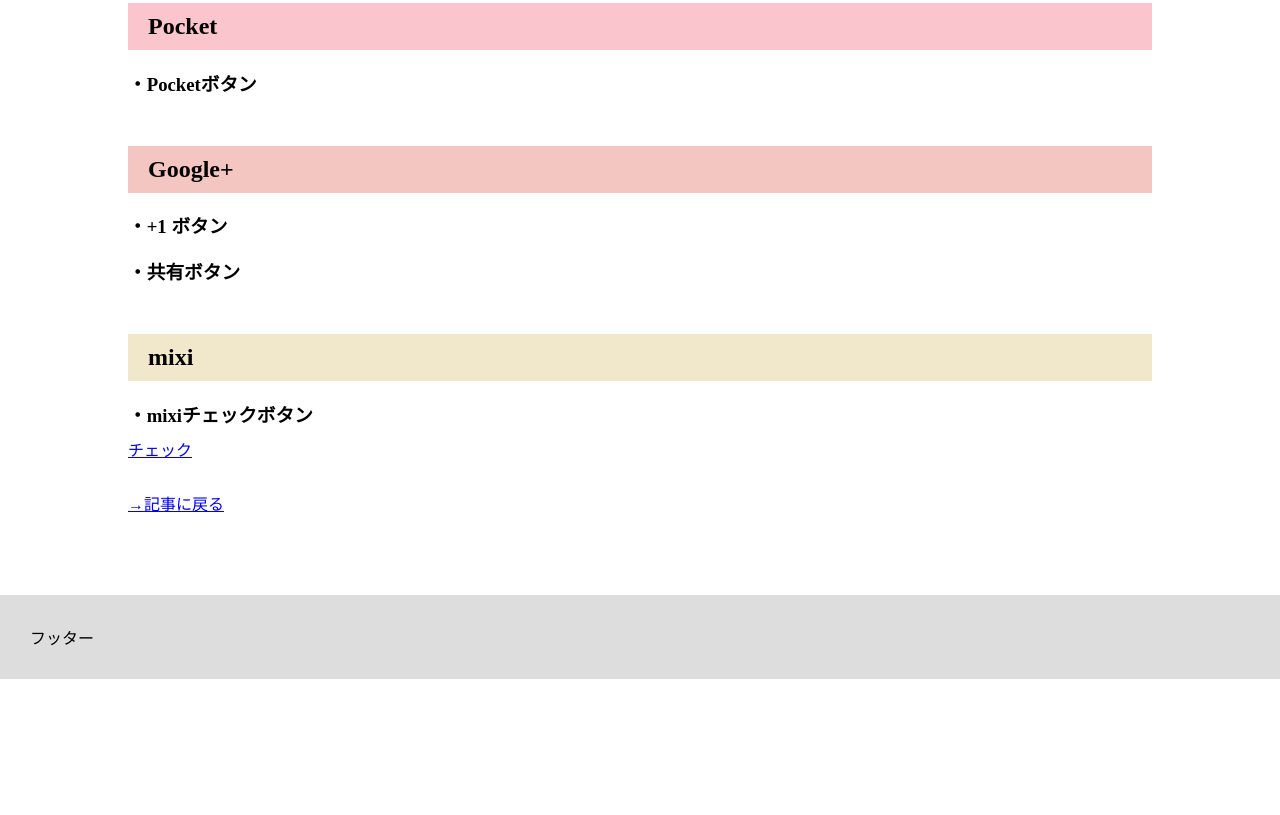
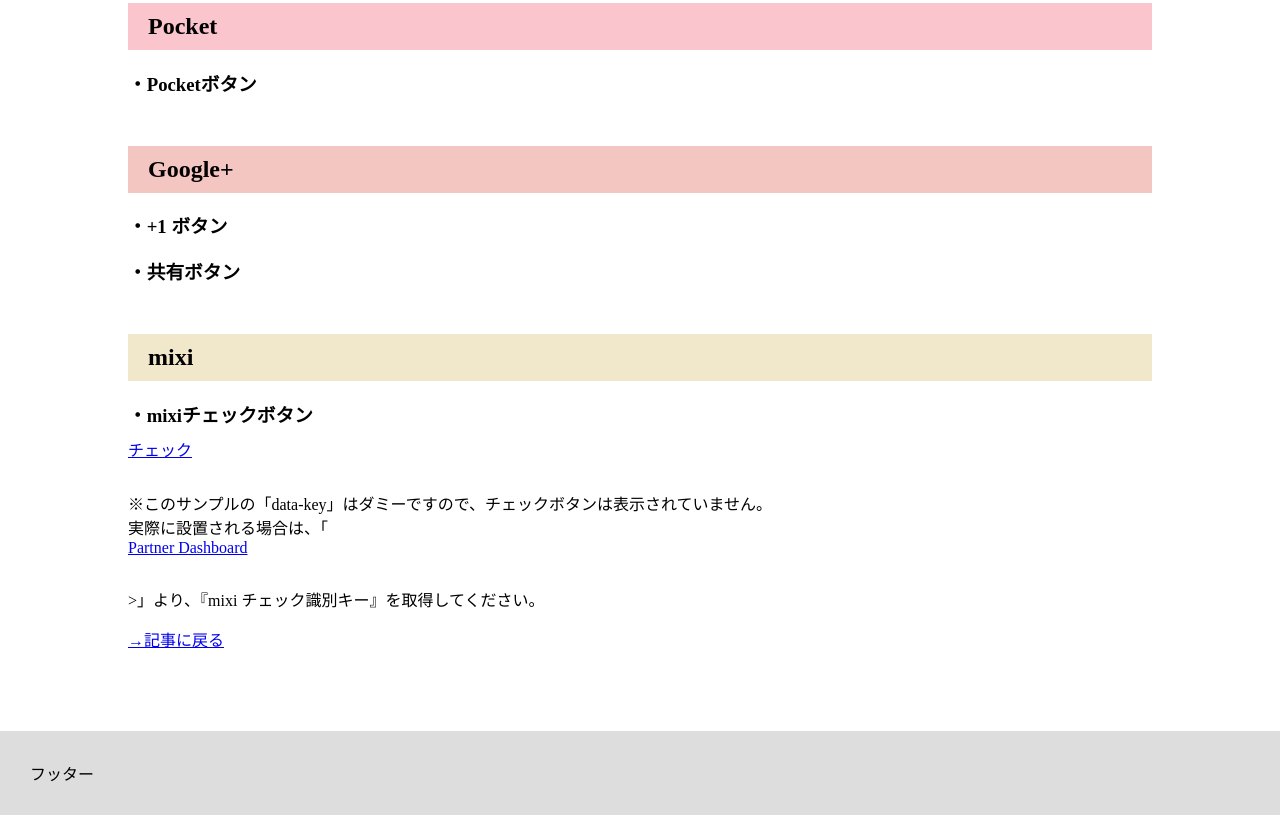
Before and after one commit to tipsnote/snsbutton_2019, a plain HTML site: page index.html in a window 1280 px wide. Shown: the part 1164-1979 px from the top of the page. Before the commit the page ends 1843 px from the top, so only its background shows below. Drawn offline with Linux system fonts and the light colour scheme; a script that the page names is missing.

Commit message:
TipsNote1901

```diff
--- a/index.html
+++ b/index.html
@@ -1,7 +1,7 @@
 <!DOCTYPE html>
-<!-- <html lang="ja">
-mixi：mixiチェックを使用する際は、2行目の記述を以下のものに差し替え -->
-<html lang="ja" prefix:og="http://ogp.me/ns#" prefix:mixi="http://mixi-platform.com/ns#">
+<html lang="ja">
+<!-- mixi：mixiチェックを使用する際は、2行目の記述を以下のものに差し替え
+<html lang="ja" prefix:og="http://ogp.me/ns#" prefix:mixi="http://mixi-platform.com/ns#"> -->
 <head>
 	<meta charset="UTF-8">
 	<title>SNSボタン設置例｜Tips Note by TAM</title>
@@ -109,9 +109,9 @@ mixi：mixiチェックを使用する際は、2行目の記述を以下のも
 
 <h2 class="mx">mixi</h2>
 <h3>・mixiチェックボタン</h3>
-<a href="http://static.mixi.jp/share.pl" class="mixi-check-button" data-button="button-1" data-key="07114d26e9feca00c008f92187e8dc20ddfd6636" data-url="https://www.tam-tam.co.jp/tipsnote/" data-show-count="yes">チェック</a><script type="text/javascript" src="http://static.mixi.jp/js/share.js"></script>
-<!-- <a href="http://static.mixi.jp/share.pl" class="mixi-check-button" data-button="button-1" data-key="1234567890" data-url="https://www.tam-tam.co.jp/tipsnote/" data-show-count="yes">チェック</a> -->
-<!-- ※「data-key」はダミーです。実際に設置される場合は、正式なキーを取得してください。 -->
+<a href="http://static.mixi.jp/share.pl" class="mixi-check-button" data-button="button-1" data-key="1234567890" data-url="https://www.tam-tam.co.jp/tipsnote/" data-show-count="yes">チェック</a>
+<p>※このサンプルの「data-key」はダミーですので、チェックボタンは表示されていません。<br>
+実際に設置される場合は、「<a href="https://sap.mixi.jp/home.pl" target="_blank">Partner Dashboard</a>>」より、『mixi チェック識別キー』を取得してください。</p>
 
 <p><a href="https://www.tam-tam.co.jp/tipsnote/">→記事に戻る</a></p>
 
```
